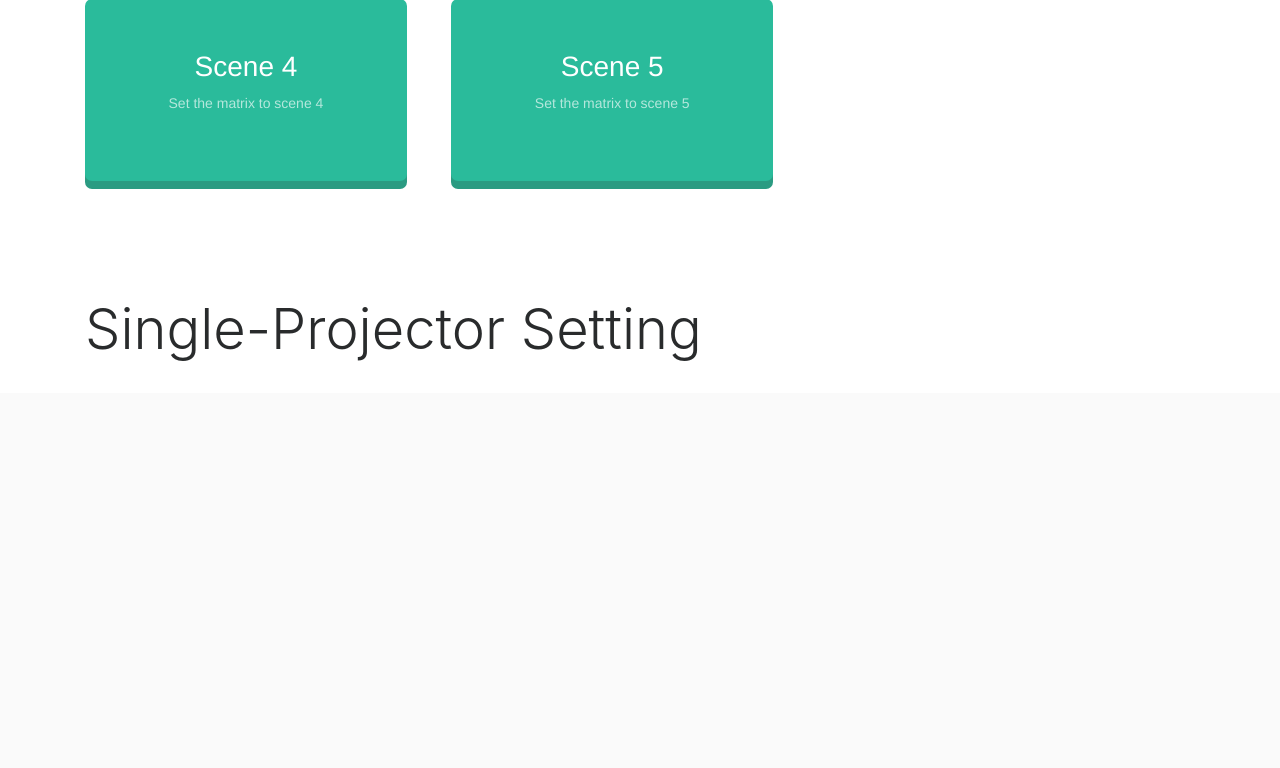
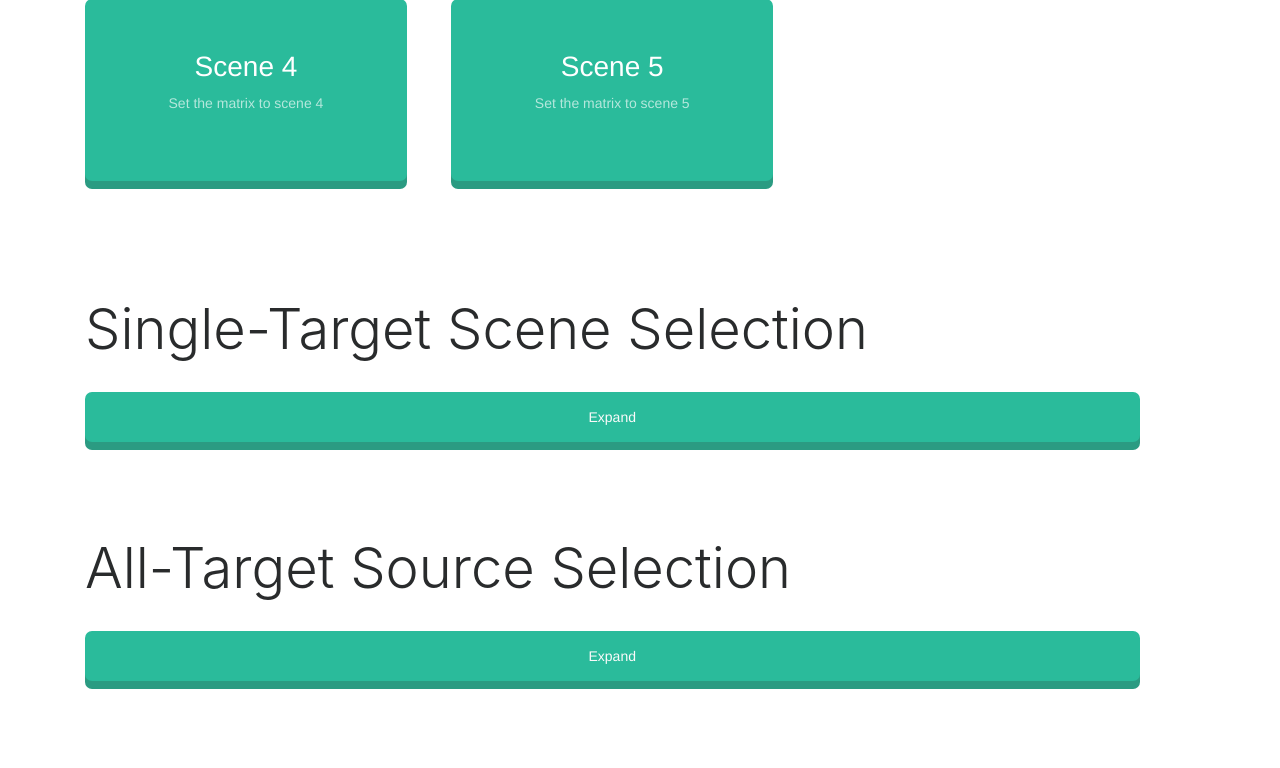
Before and after one commit to momosoftware/Ani-Mod-Matrix-Control, a Flask app: template templates/index.html in a window 1280 px wide. Shown: the part 432-1200 px from the top of the page. Before the commit the page ends 793 px from the top, so only its background shows below. Run offline with Flask 2, Linux system fonts and the light colour scheme; the template is opened without the code that fills it, so the values that code supplies are empty; parts of the project's set-up code (start-up, migrations or seed data) failed here and were passed over; some libraries are stand-ins or nearby versions.

Commit message:
added 'all target source selection' functionality to idol and built it into the UI, hide that and the Single Target Scene Selection UI behind collapsible buttons, added in projector power control but no UI yet. also added an easter egg

```diff
--- a/app.py
+++ b/app.py
@@ -44,6 +44,11 @@
 @app.route('/')
 def main():
     # Pass the template data into the template index.html and return it to the user
+    try:
+        del templateData['message']
+    except:
+        pass
+
     return render_template('index.html', **templateData)
 
 
@@ -53,16 +58,21 @@
     if projectorLayout == "threes":
         if number == '1':
             miku.standardScene()
+            templateData['message'] = "Ran standard scene for twos"
         elif number == '2':
             miku.standardSceneThrees()
+            templateData['message'] = "Ran standard scene for threes"
         elif number == '3':
             miku.musicAllScene()
+            templateData['message'] = "Ran the music all scene"
         elif number == '4':
             miku.singleSourceScene(int(musicSource))
+            templateData['message'] = "Ran the single source scene with music source"
         elif number == '5':
             miku.standardSceneThrees()
+            templateData['message'] = "Ran scene 5, standard scene threes"
         else:
-            templateData['message'] = "That's not a valid scene, please try 1-5"
+            templateData['errorMessage'] = "That's not a valid scene, please try 1-5"
             traceback.print_exc()
     elif projectorLayout == "twos":
         if number == '1':
@@ -76,7 +86,7 @@
         elif number == '5':
             miku.standardSceneThrees()
         else:
-            templateData['message'] = "That's not a valid scene, please try 1-5"
+            templateData['errorMessage'] = "That's not a valid scene, please try 1-5"
             traceback.print_exc()
 #
 #    scenes = {'1' : miku.standardScene,
@@ -110,7 +120,7 @@
     elif control == "off":
         miku.poweroff()
     else:
-        templateData['message'] = "That's not a valid control, please try on or off"
+        templateData['errorMessage'] = "That's not a valid control, please try on or off"
 
     return render_template('index.html', **templateData)
 
@@ -120,9 +130,23 @@
     print('Target is: ' + str(target))
     miku.customScene(source,target)
 
-    templateData['message'] = "Sent source " + str(source) + " to target " + str(target)
+    templateData['message'] = "Sent source #" + str(int(source) + 1) + " to target #" + str(int(target) + 1)
 
     return render_template('index.html', **templateData)
+
+@app.route('/singleSourceAll/<source>')
+def singleSourceAll(source):
+    print('Source is: ' + str(source))
+    miku.singleSourceScene(int(source))
+
+    templateData['message'] = "Sent " + sourceNames[int(source)] + " to all targets"
+
+    return render_template('index.html', **templateData)
+
+@app.route('/aidoru/')
+def aidoru():
+    templateData['message'] = ""
+    return render_template('aidoru.html', **templateData)
 
 if __name__ == '__main__':
     app.jinja_env.auto_reload = True
--- a/templates/index.html
+++ b/templates/index.html
@@ -21,8 +21,11 @@
         <script src="https://ajax.googleapis.com/ajax/libs/jquery/3.2.1/jquery.min.js"></script>
         <script src="https://maxcdn.bootstrapcdn.com/bootstrap/4.0.0-beta.2/js/bootstrap.bundle.min.js" integrity="sha384-3ziFidFTgxJXHMDttyPJKDuTlmxJlwbSkojudK/CkRqKDOmeSbN6KLrGdrBQnT2n" crossorigin="anonymous"></script>
         <style>
+            body {
+                min-height:1200px;
+            }
             /* i need to mvoe this out to an external file */
-            a, a:focus {
+            .cardanchor, .cardanchor:focus {
                 background: #2ABB9B;
                 box-shadow: 0px 8px #2b9b82;
                 border: none;
@@ -40,24 +43,25 @@
                 margin-right: 4%;
                 width:29%
             }
-            .singles a {
+            .singles .cardanchor {
                 margin-right: 1%;
                 width: 23%;
                 padding:1%;
             }
-            a:hover {
+
+            .cardanchor:hover {
                 background: #2ABB9B;
                 top:2px;
                 box-shadow: 0px 6px #2b9b82;
             }
-            a:active {
+            .cardanchor:active{
                 background: #2b9b82;
                 box-shadow: 0px 0px #2b9b82;
                 top:8px;
                 transition: all .1s ease-in-out;
             }
             @media (max-width: 991px) {
-                a, a:focus {
+                .cardanchor, .cardanchor:focus{
                     margin-bottom: 4%;
                     margin-right: 3%;
                     width:47%
@@ -65,7 +69,7 @@
                 .power {}
             }
             @media (max-width: 575px) {
-                a, a:focus {
+                .cardanchor, .cardanchor:focus {
                     margin-bottom: 4%;
                     margin-right: 0%;
                     width:100%
@@ -76,6 +80,49 @@
             .card {
                 background-color:transparent;
                 border:none;
+            }
+
+            .btn {
+                background: #2ABB9B;
+                box-shadow: 0px 8px #2b9b82;
+                border: none;
+                display: inline-block;
+                border-radius:7px;
+                padding:1.5%;
+                text-align:center;
+                text-decoration:none !important;
+                color: #fafafa !important;
+                font: 14px "Helvetica Neue", Helvetica, Arial, sans-serif;
+                position:relative;
+                top: 0;
+                transition: all .1s ease-in-out;
+                margin-bottom: 0%;
+                margin-right: 4%;
+                width: 95%;
+            }
+
+            .btn:not(.collapsed) {
+                background: #2b9b82;
+                box-shadow: 0px 0px #2b9b82;
+                top:8px;
+                transition: all .1s ease-in-out;
+            }
+
+            .btn.collapsed:hover{
+                background: #2ABB9B;
+                top:2px;
+                box-shadow: 0px 6px #2b9b82;
+            }
+
+            .btn.collapsed {
+                background: #2ABB9B;
+                box-shadow: 0px 8px #2b9b82;
+                top: 0;
+                transition: all .1s ease-in-out;
+            }
+
+            .singles {
+                margin-top: 4%;
             }
 
             .power a {
@@ -112,9 +159,14 @@
             </div>
         </nav>
         <div class="container">
-            {% if message is defined %}
+            {% if errorMessage is defined %}
             <div class="alert alert-danger" role="alert">
                 <strong>Uh oh!</strong> {{ message }}
+            </div>
+            {% endif %}
+            {% if message is defined %}
+            <div class="alert alert-success" role="alert">
+                <strong>Great!</strong> {{ message }}
             </div>
             {% endif %}
             <br />
@@ -122,7 +174,7 @@
             <br />
             <div class="row">
                 <div class="col-md-12 card-deck">
-                    <a href="/scene/1">
+                    <a class="cardanchor" href="/scene/1">
                         <div class="card card-inverse card-primary mb-3 text-center">
                             <div class="card-block">
                                 <h3 class="card-title">Scene 1</h3>
@@ -130,7 +182,7 @@
                             </div>
                         </div>
                     </a>
-                    <a href="/scene/2">
+                    <a class="cardanchor" href="/scene/2">
                         <div class="card card-inverse card-primary mb-3 text-center">
                             <div class="card-block">
                                 <h3 class="card-title">Scene 2</h3>
@@ -138,7 +190,7 @@
                             </div>
                         </div>
                     </a>
-                    <a href="/scene/3">
+                    <a class="cardanchor" href="/scene/3">
                         <div class="card card-inverse card-primary mb-3 text-center">
                             <div class="card-block">
                                 <h3 class="card-title">Scene 3</h3>
@@ -146,7 +198,7 @@
                             </div>
                         </div>
                     </a>
-                    <a href="/scene/4">
+                    <a class="cardanchor" href="/scene/4">
                         <div class="card card-inverse card-primary mb-3 text-center">
                             <div class="card-block">
                                 <h3 class="card-title">Scene 4</h3>
@@ -154,7 +206,7 @@
                             </div>
                         </div>
                     </a>
-                    <a href="/scene/5">
+                    <a class="cardanchor" href="/scene/5">
                         <div class="card card-inverse card-primary mb-3 text-center">
                             <div class="card-block">
                                 <h3 class="card-title">Scene 5</h3>
@@ -188,12 +240,17 @@
             <br />
             <br />
             <br />
-            <h2 class="display-4">Single-Projector Setting</h2>
+            <h2 class="display-4">Single-Target Scene Selection</h2>
             <br />
+            <a class="btn btn-primary collapsed" data-toggle="collapse" href="#singleProjList" role="button" aria-expanded="false" aria-controls="collapseExample">
+                Expand
+            </a>
+
             <div class="row">
+                <div class="collapse" id="singleProjList">
                     <div class="col-md-12 card-deck singles">
                         {%for target in range(numberOfTargets)%}
-                    <a onclick="genCustomSceneModal('{{target}}');">
+                        <a class="cardanchor" onclick="genCustomSceneModal('{{target}}');">
                             <div class="card card-inverse card-primary mb-3 text-center">
                                 <div class="card-block">
                                     <h3 class="card-title">Projector {{target + 1}}</h3>
@@ -202,6 +259,33 @@
                             </div>
                         </a>
                         {% endfor %}
+                    </div>
+                </div>
+            </div>
+            <br />
+            <br />
+            <br />
+            <br />
+            <h2 class="display-4">All-Target Source Selection</h2>
+            <br />
+            <a class="btn btn-primary collapsed" data-toggle="collapse" href="#singleSourceList" role="button" aria-expanded="false" aria-controls="collapseExample">
+                Expand
+            </a>
+
+            <div class="row">
+                <div class="collapse" id="singleSourceList">
+                    <div class="col-md-12 card-deck singles">
+                        {%for source in range(numberOfSources) %}
+                        <a class="cardanchor" href="/singleSourceAll/{{source}}">
+                            <div class="card card-inverse card-primary mb-3 text-center">
+                                <div class="card-block">
+                                    <h3 class="card-title">{{sourceNames[source]}}</h3>
+                                    <p class="card-text">Set all targets to {{sourceNames[source]}}</p>
+                                </div>
+                            </div>
+                        </a>
+                        {% endfor %}
+                    </div>
                 </div>
             </div>
         </div>
```
Also changed, not shown: idol.py (+51 -1 lines), 1 other file. Lines whose indentation alone changed are shown as unchanged.
